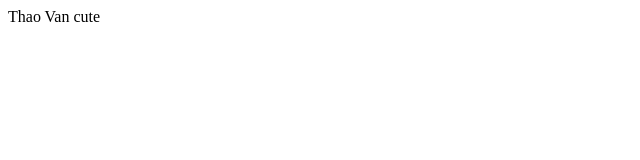
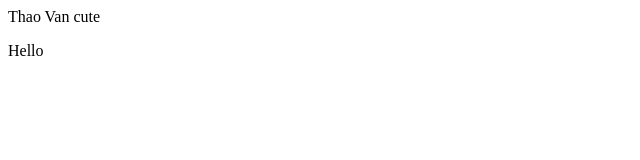
Before and after one commit to Sue1597/git-repository, a plain HTML site: page index.html in a window 1280 px wide. Shown: the full height of the page, 0-640 px from the left. Drawn offline with Linux system fonts and the light colour scheme.

Commit message:
commit lan 2 de hoc

```diff
--- a/index.html
+++ b/index.html
@@ -1 +1,2 @@
 <p> Thao Van cute </p>
+<h> Hello </h>
```
Also changed, not shown: Gitstudy.txt (added), 1 other file.
